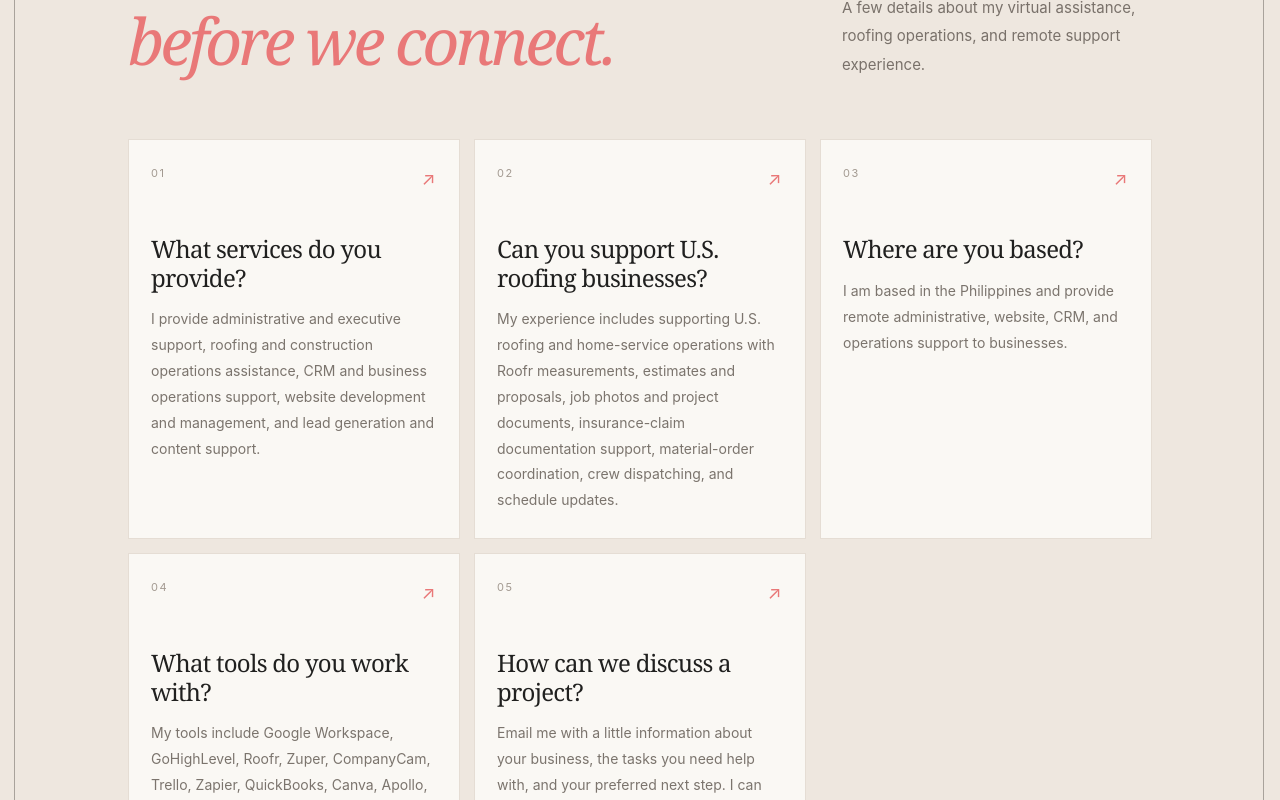
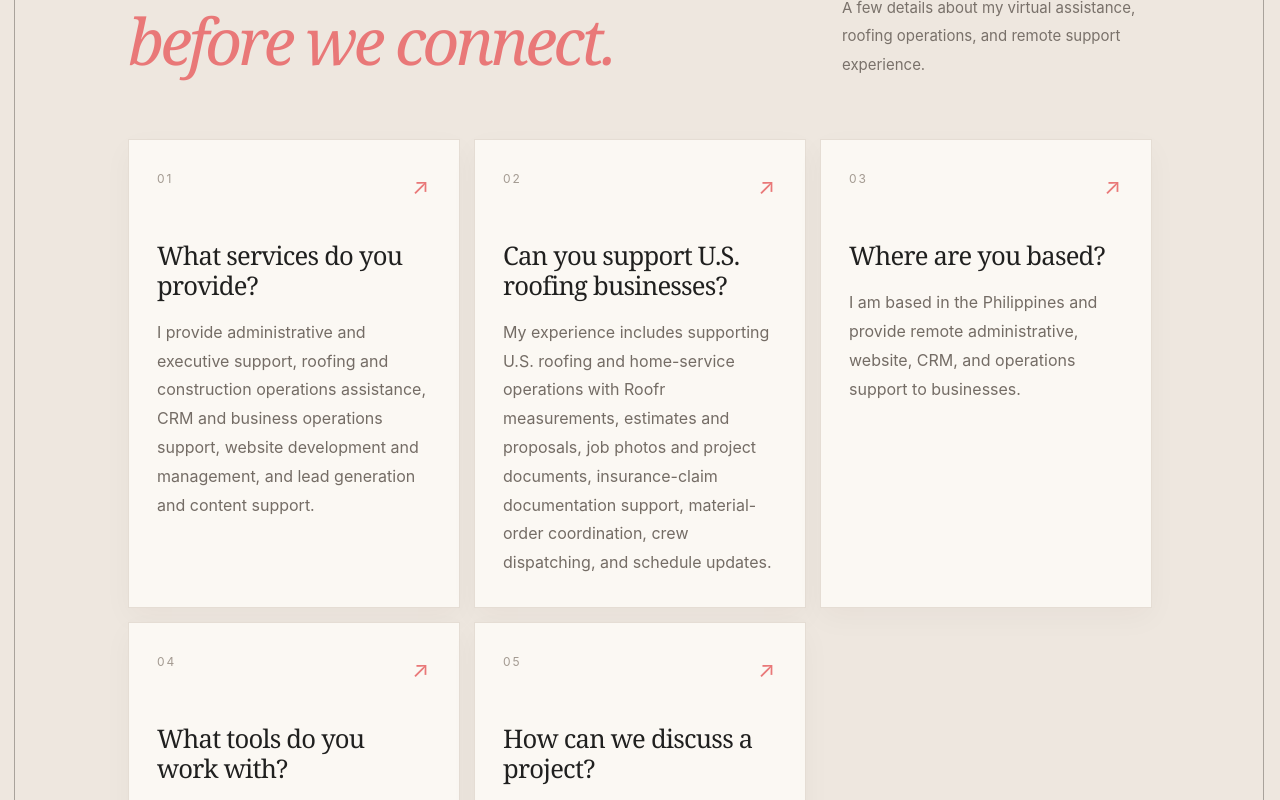
Before and after one commit to ivydachaibaligya-dot/Website, a Next.js app: page / in a window 1280 px wide. Shown: the part 6900-7700 px from the top of the page. Built offline with nearby package versions, Linux system fonts and the light colour scheme.

Commit message:
Polish service typography and package card interactions

```diff
--- a/src/app/globals.css
+++ b/src/app/globals.css
@@ -645,3 +645,56 @@ p, span, div { font-family: var(--font-inter), sans-serif; }
   .ivy-testimonial-stars span { opacity:1; transform:none; }
   .ivy-testimonial-grid.is-visible .ivy-testimonial-card { animation:none!important; opacity:1; filter:none; transform:none; }
 }
+
+
+/* Premium services cards and expandable monthly package */
+.ivy-service-card {
+  min-height: 340px;
+  padding: 30px 28px;
+  background: #fbf8f3;
+  border: 1px solid #e5ddd4;
+  box-shadow: 0 10px 28px rgba(52,40,27,.035);
+  transition: transform .38s cubic-bezier(.2,.7,.2,1), box-shadow .38s, border-color .3s, background .3s;
+}
+.ivy-service-card:hover {
+  transform: translateY(-8px);
+  border-color: rgba(233,120,120,.78);
+  background: #fffdfa;
+  box-shadow: 0 24px 48px rgba(52,40,27,.10), 0 0 0 1px rgba(233,120,120,.06);
+}
+.ivy-service-top { font-size: 12px; letter-spacing: .17em; }
+.ivy-service-arrow { font-size: 22px; }
+.ivy-service-card h3 { font-size: clamp(25px,2vw,30px); line-height: 1.16; margin: 38px 0 17px; }
+.ivy-service-card p { font-size: 16px; line-height: 1.8; color: #746c65; min-height: 105px; }
+.ivy-tags { gap: 8px; margin-top: 22px; }
+.ivy-tags span { font-size: 12px; line-height: 1.4; padding: 8px 10px; }
+.ivy-package-card { position: relative; display:flex; flex-direction:column; justify-content:space-between; min-height:340px; overflow:hidden; border:1px solid #e6b2a9; background:linear-gradient(145deg,#fffdfa 0%,#f8eee8 100%); box-shadow:0 16px 38px rgba(173,103,88,.10); }
+.ivy-package-card:before { content:""; position:absolute; width:220px; height:220px; right:-100px; top:-110px; border:1px solid rgba(233,120,120,.22); border-radius:50%; box-shadow:0 0 0 24px rgba(233,120,120,.045),0 0 0 50px rgba(233,120,120,.025); pointer-events:none; }
+.ivy-package-card:hover { border-color:#e97878; box-shadow:0 28px 55px rgba(173,103,88,.17),0 0 0 1px rgba(233,120,120,.10); }
+.ivy-package-card h3 { max-width:390px; margin:36px 0 12px; font-size:clamp(27px,2.15vw,33px); }
+.ivy-package-price { display:block; margin-top:12px; color:#c66e6a; font:22px Georgia,serif; }
+.ivy-package-trigger { display:flex; align-items:center; justify-content:space-between; gap:14px; width:100%; margin-top:24px; padding:16px 18px; border:1px solid #e9c9c0; background:rgba(255,253,250,.78); color:#a95e5a; text-align:left; font:600 13px/1.4 inherit; cursor:pointer; transition:background .25s,border-color .25s,transform .25s; }
+.ivy-package-trigger:hover { background:#fff; border-color:#e97878; transform:translateY(-2px); }
+.ivy-package-trigger span:last-child { font-size:23px; animation:ivyPackageArrow 1.5s ease-in-out infinite; }
+.ivy-package-details { display:grid; grid-template-rows:0fr; opacity:0; transition:grid-template-rows .48s cubic-bezier(.2,.7,.2,1),opacity .3s; }
+.ivy-package-details.is-open { grid-template-rows:1fr; opacity:1; }
+.ivy-package-details-inner { overflow:hidden; }
+.ivy-package-inclusions { display:grid; gap:11px; margin:19px 0 0; padding:18px 0 0; border-top:1px solid #e9d8ce; list-style:none; color:#665d56; font-size:15px; line-height:1.5; }
+.ivy-package-inclusions li { display:flex; gap:10px; align-items:flex-start; }
+.ivy-package-inclusions li:before { content:"✓"; color:#cf7770; font-weight:700; }
+.ivy-package-close { margin-top:18px; padding:8px 0; border:0; background:none; color:#b86662; font:600 12px inherit; cursor:pointer; }
+.ivy-package-close:hover { text-decoration:underline; }
+.ivy-package-card:focus-within { outline:2px solid #e97878; outline-offset:4px; }
+@keyframes ivyPackageArrow { 0%,100% { transform:translateX(0); } 50% { transform:translateX(5px); } }
+@media(max-width:1000px) { .ivy-service-card { min-height:320px; padding:27px 24px; } .ivy-service-card p { min-height:0; } }
+@media(max-width:700px) {
+ .ivy-service-card,.ivy-package-card { min-height:0; padding:25px 22px; }
+ .ivy-service-card h3,.ivy-package-card h3 { margin-top:28px; font-size:27px; }
+ .ivy-service-card p { font-size:15px; }
+ .ivy-tags span { font-size:11px; }
+ .ivy-package-trigger { font-size:12px; }
+}
+@media(prefers-reduced-motion:reduce) {
+ .ivy-service-card,.ivy-package-trigger,.ivy-package-details { transition:none!important; }
+ .ivy-package-trigger span:last-child { animation:none!important; }
+}
```
